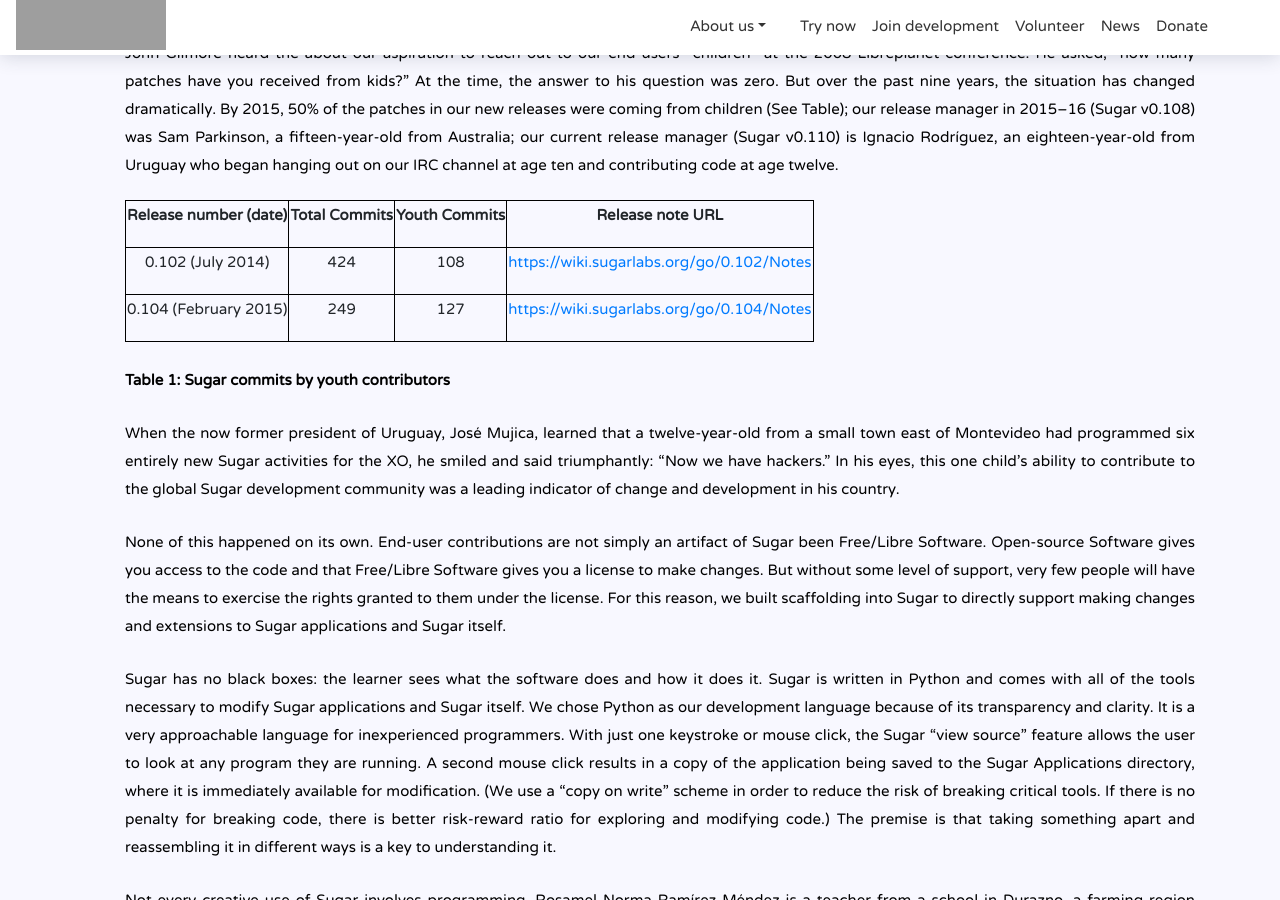
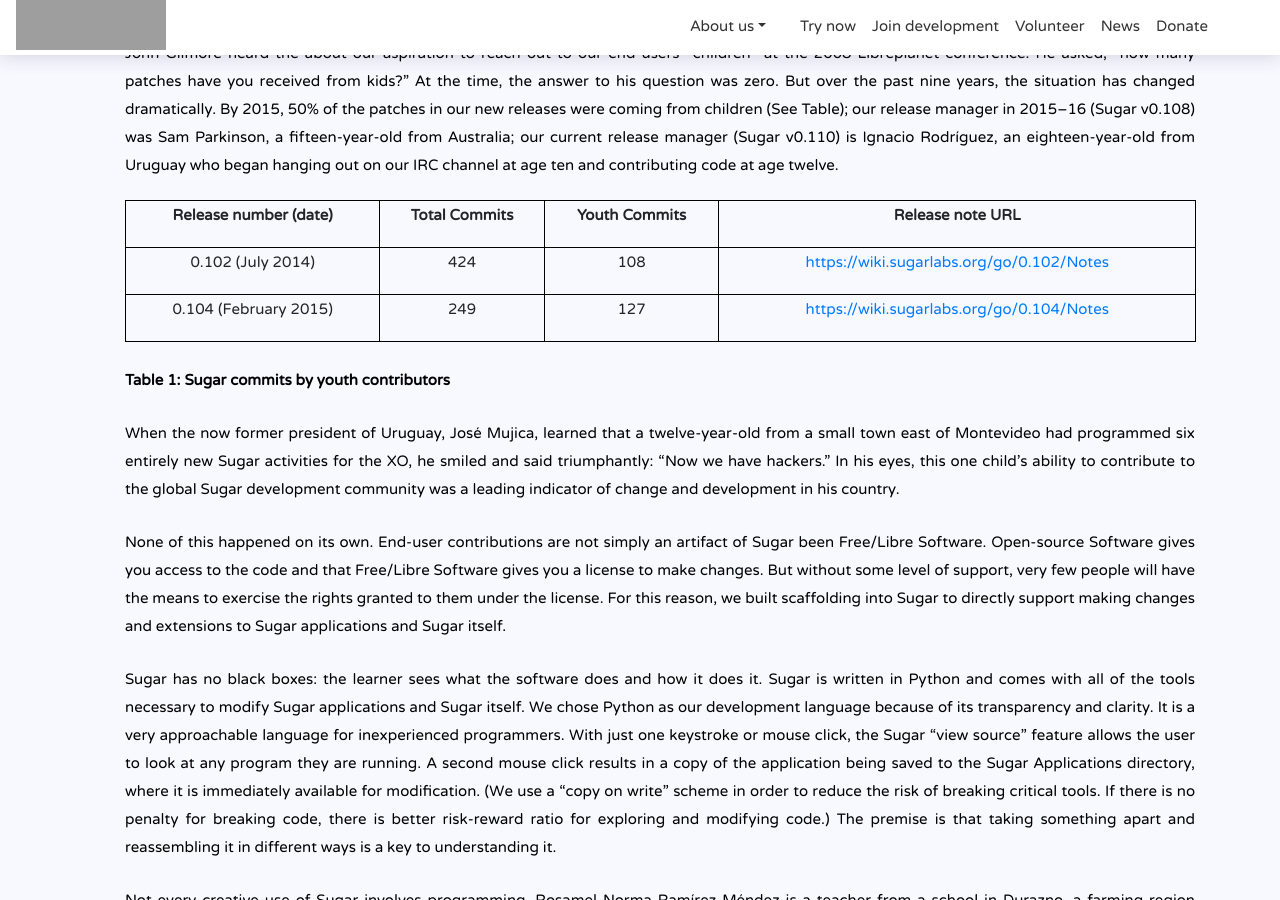
Before and after one commit to sugarlabs/www, a Jekyll site: the page built from sugar-stories.html, in a window 1280 px wide and 900 px high, scrolled down 1840 px. Built offline with Jekyll 4.4.1, drawn with Linux system fonts in a browser that asks for light colours; some web fonts are replaced; grey boxes are pictures that could not be loaded.

Commit message:
Update sugar-stories.html
to make it update with the current paragraph width changes

```diff
--- a/sugar-stories.html
+++ b/sugar-stories.html
@@ -50,7 +50,7 @@
                 One of the first examples of end-user contributions took place in Abuja, Nigeria, site of the first OLPC pilot project. While teachers and students took to Sugar quickly, they did confront some problems. The most notable of these was that the word-processor application, Write, did not have a spelling dictionary in Igbo, the dialect used in this particular classroom (and one of the more than three-hundred languages currently spoken in Nigeria). From a conventional software-development standpoint, solving this problem (300 times) would be prohibitively expensive. But for children in Abuja, equipped with Sugar, the solution was simple: confronted with the problem of lacking a dictionary, they made their own Igbo dictionary. The did not look for others to do the work for them. The took on the responsibility themselves. The Free/Libre Software ethic built into Sugar enabled local control and innovation.</p>
                 <p class="customParagraphStyle2">
                 John Gilmore heard the about our aspiration to reach out to our end users—children—at the 2008 Libreplanet conference. He asked, “how many patches have you received from kids?” At the time, the answer to his question was zero. But over the past nine years, the situation has changed dramatically. By 2015, 50% of the patches in our new releases were coming from children (See Table); our release manager in 2015–16 (Sugar v0.108) was Sam Parkinson, a fifteen-year-old from Australia; our current release manager (Sugar v0.110) is Ignacio Rodríguez, an eighteen-year-old from Uruguay who began hanging out on our IRC channel at age ten and contributing code at age twelve.</p>
-                <table class="customMargin6">
+                <table style="width: 96.5%; " class="customMargin6" >
                   <tr>
                       <th><p>Release number (date)</p></th>
                       <th><p>Total Commits</p></th>
```
